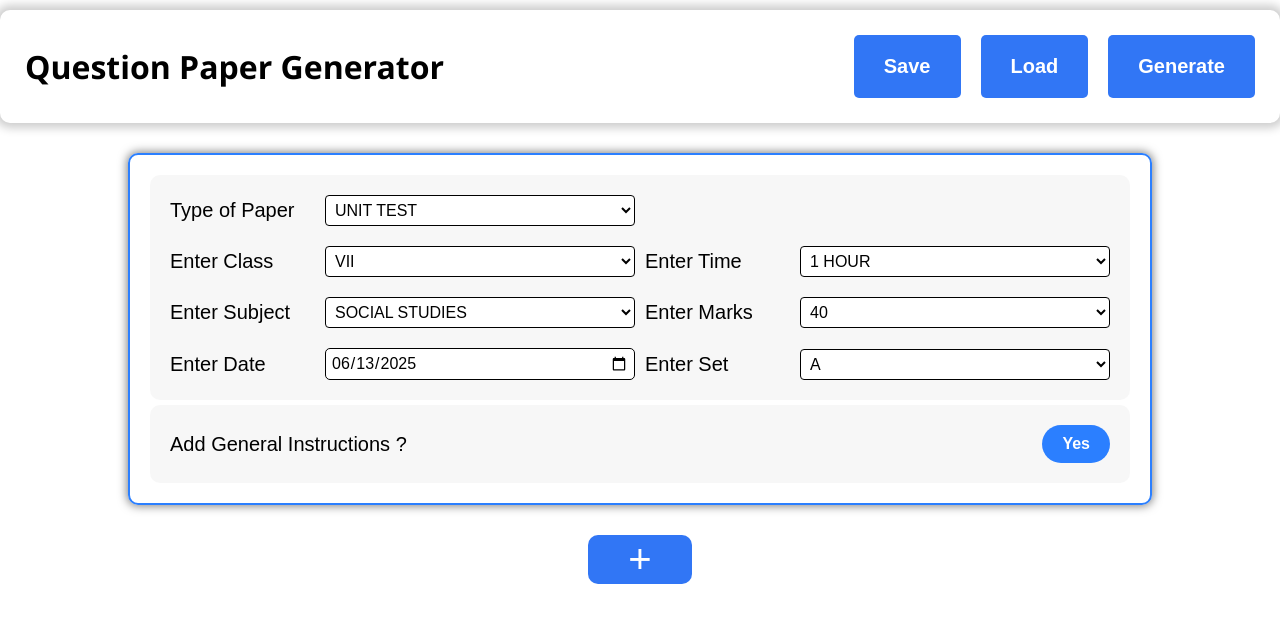
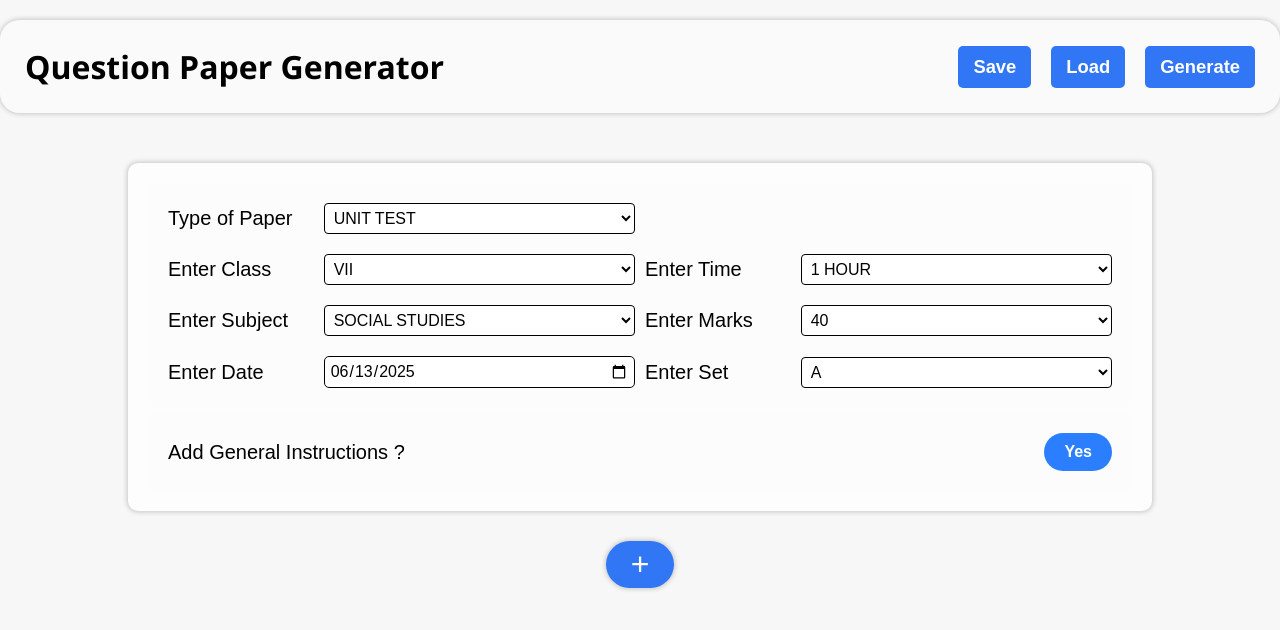
Before and after one commit to dhruvpurohit2k/dps-question-paper-generator, a React (Vite) app: page / in a window 1280 px wide. Shown: the top 630 px of the page. Built offline with nearby package versions, Linux system fonts and the light colour scheme.

Commit message:
Improve UI

```diff
--- a/src/App.css
+++ b/src/App.css
@@ -21,6 +21,7 @@ body {
   display: flex;
   align-items: center;
   flex-direction: column;
+  background-color: #f7f7f7;
   margin: 0px;
 }
 
@@ -29,16 +30,18 @@ body {
   padding: 20px;
   border-radius: 10px;
   margin: 30px 0px;
-  box-shadow: 0px 0px 10px 1px rgba(0, 0, 0, 0.5);
+  box-shadow: 0px 0px 5px 1px rgba(0, 0, 0, 0.2);
+  background-color: #fdfdfd;
   /*border: 2px solid rgba(49, 118, 245, 0.7);*/
-  border: 2px solid var(--blue);
+  /*border: 2px solid var(--blue);*/
   overflow-y: auto;
 }
 
 #add-item {
-  padding: 2px 40px;
-  border-radius: 10px;
-  font-size: 2.5em;
+  padding: 5px 25px;
+  box-shadow: 0px 0px 5px 1px rgba(0, 0, 0, 0.2);
+  border-radius: 50px;
+  font-size: 2em;
   background-color: #3176f5;
   color: white;
 }
--- a/src/App.jsx
+++ b/src/App.jsx
@@ -43,6 +43,7 @@ function App() {
   const InstanceToComponent = {
     SECTION: {
       instance: "SECTION",
+      component: SectionHeader,
       options: {
         changeInput: changeInput,
       },
@@ -458,11 +459,11 @@ function App() {
   function addItem(newItem) {
     setAddItemMenu(!addItemMenu);
     if (newItem.isQuestion == true) {
-      (newItem.key = uniqueId),
+      ((newItem.key = uniqueId),
         (newItem.options = {
           id: questionNumber,
           ...newItem.options,
-        });
+        }));
       setUniqueId(uniqueId + 1);
       setQuestionNumber(questionNumber + 1);
     } else {
--- a/src/index.css
+++ b/src/index.css
@@ -2,7 +2,8 @@
   height: 100%;
   --green: #009540;
   --green-alpha: #009540dd;
-  --item-background: #eeeeee77;
+  /*--item-background: #eeeeee77;*/
+  --item-background: #fdfdfdaa;
   --text-color: #000;
   /*--blue: #1e66f5;*/
   --blue: #2b7fff;
@@ -20,4 +21,5 @@
   box-sizing: border-box;
 }
 
-body {}
+body {
+}
--- a/src/styles/AddItemMenu.css
+++ b/src/styles/AddItemMenu.css
@@ -1,11 +1,11 @@
 #AddItemMenu {
-  border: 2px solid var(--blue);
+  border: 1px solid var(--blue);
   position: relative;
   border-radius: 5px;
   display: grid;
   grid-template-columns: 1fr;
   min-height: 148px;
-  /*box-shadow: 0px 0px 10px 5px rgba(125, 125, 125, 0.2);*/
+  box-shadow: 0px 0px 5px 1px rgba(125, 125, 125, 0.2);
   width: 250px;
 
   .AddItemMenuItem {
@@ -23,16 +23,16 @@
 
   .AddItemMenuClose:hover {
     background-color: rgb(200, 0, 0);
-    box-shadow: 0px 0px 5px 0px rgba(125, 125, 125, 0.2);
+    box-shadow: 0px 0px 5px 1px rgba(125, 125, 125, 0.2);
   }
 
   .AddItemMenuClose {
     position: absolute;
     background-color: red;
-    padding: 10px 15px;
+    padding: 5px 15px;
     border-radius: 30px;
     color: white;
-    font-size: 1.25em;
+    font-size: 1.5em;
     right: -20px;
     top: -20px;
   }
@@ -53,7 +53,8 @@
     left: 75px;
   }
 
-  .AddItemMenuButton:first-of-type {}
+  .AddItemMenuButton:first-of-type {
+  }
 
   .AddItemMenuButton.open {
     outline: none;
--- a/src/styles/NavBar.css
+++ b/src/styles/NavBar.css
@@ -2,22 +2,22 @@
   padding: 25px;
   display: flex;
   align-items: center;
-  /*background-color: rgba(255, 255, 255, 0.8);*/
-  /*background-color: #8aadf4aa;*/
-  box-shadow: 0px 0px 10px 5px rgba(0, 0, 0, 0.2);
+  background-color: #fdfdfdaa;
+  box-shadow: 0px 0px 5px 1px rgba(0, 0, 0, 0.2);
   width: 100%;
-  margin-top: 10px;
-  border-radius: 10px;
+  /*margin-top: 10px;*/
+  margin: 20px;
+  border-radius: 20px;
   position: sticky;
   top: 0px;
   z-index: 10;
 
   .NavButton {
-    padding: 20px 30px;
+    padding: 10px 15px;
     border-radius: 5px;
     border: none;
     background-color: #3176f5;
-    font-size: 1.25em;
+    font-size: 1.15em;
     color: white;
     margin-left: 20px;
   }
```
